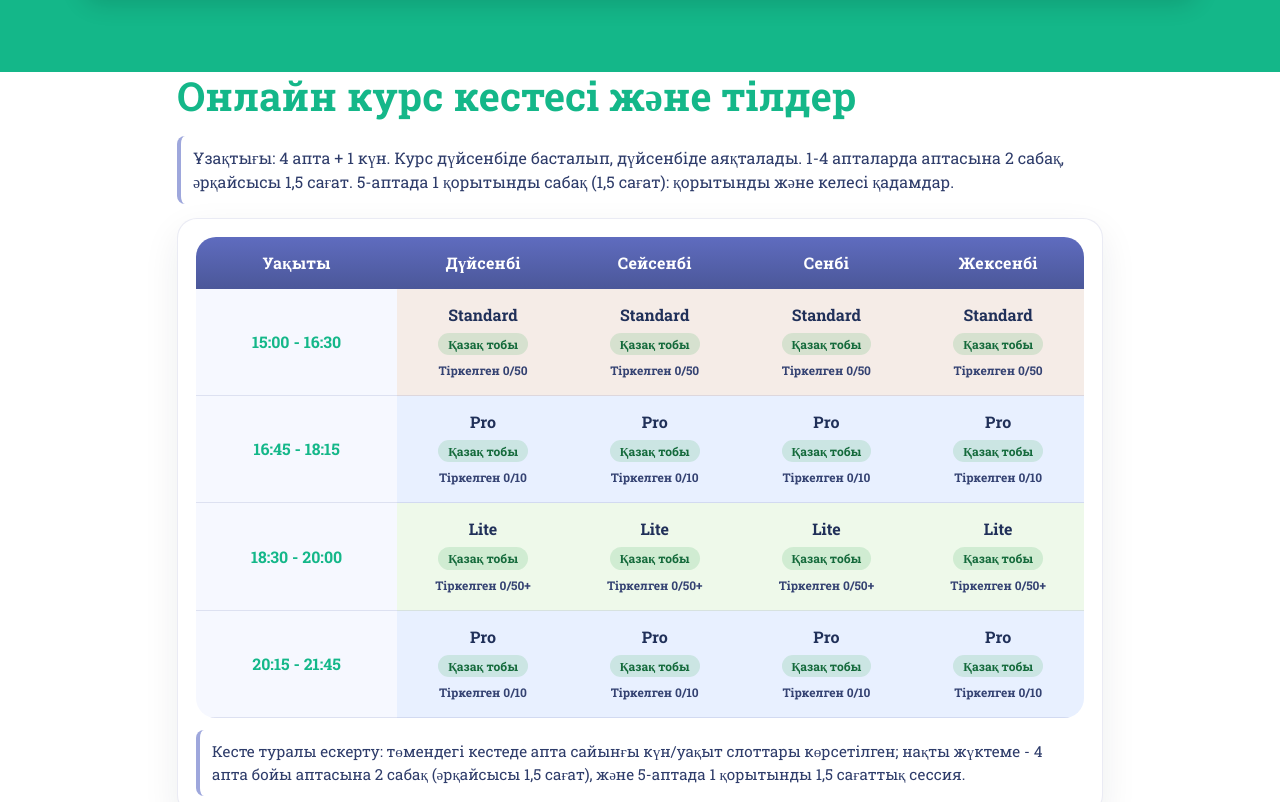
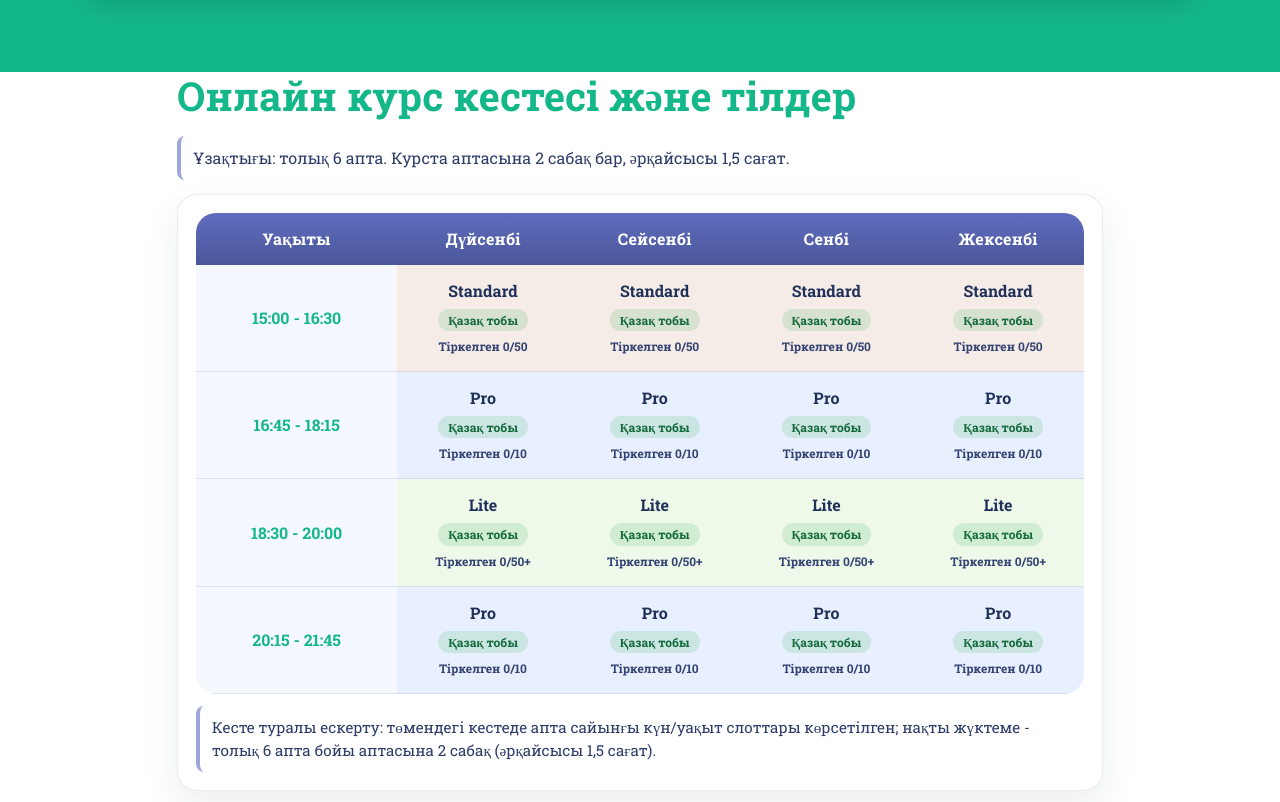
Before and after one commit to dauletulyaidyn/cv-profile, a plain HTML site: page ai-agents-course.html in a window 1280 px wide. Shown: the part 900-1702 px from the top of the page. Drawn offline with Linux system fonts and the light colour scheme; a script that the page names is missing.

Commit message:
Update course duration to full 6 weeks

```diff
--- a/ai-agents-course.html
+++ b/ai-agents-course.html
@@ -225,10 +225,10 @@
                         <div class="col-lg-10 col-12 mx-auto">
                             <h2 class="mb-3" data-en="Online course schedule and languages" data-ru="Онлайн-курс: расписание и языки" data-kk="Онлайн курс кестесі және тілдер">Online course schedule and languages</h2>
                             <p class="schedule-duration-note"
-                               data-en="Duration: 4 weeks + 1 day. The course starts on Monday and ends on Monday. Weeks 1-4 include 2 sessions per week, 1.5 hours each. Week 5 adds 1 final 1.5-hour session for conclusion and next steps."
-                               data-ru="Длительность: 4 недели + 1 день. Курс начинается в понедельник и заканчивается в понедельник. В 1-4 неделях по 2 занятия в неделю по 1,5 часа. На 5-й неделе добавляется 1 финальное занятие на 1,5 часа: заключение и следующие шаги."
-                               data-kk="Ұзақтығы: 4 апта + 1 күн. Курс дүйсенбіде басталып, дүйсенбіде аяқталады. 1-4 апталарда аптасына 2 сабақ, әрқайсысы 1,5 сағат. 5-аптада 1 қорытынды сабақ (1,5 сағат): қорытынды және келесі қадамдар.">
-                               Duration: 4 weeks + 1 day. The course starts on Monday and ends on Monday. Weeks 1-4 include 2 sessions per week, 1.5 hours each. Week 5 adds 1 final 1.5-hour session for conclusion and next steps.
+                               data-en="Duration: 6 full weeks. The course includes 2 sessions per week, 1.5 hours each."
+                               data-ru="Длительность: полные 6 недель. Курс включает 2 занятия в неделю по 1,5 часа."
+                               data-kk="Ұзақтығы: толық 6 апта. Курста аптасына 2 сабақ бар, әрқайсысы 1,5 сағат.">
+                               Duration: 6 full weeks. The course includes 2 sessions per week, 1.5 hours each.
                             </p>
                             <div class="schedule-wrap">
                                 <div class="table-responsive">
@@ -303,10 +303,10 @@
                                 </table>
                             </div>
                                 <p class="schedule-duration-footnote mb-0"
-                                   data-en="Schedule note: the table shows weekly time slots; actual learning load is 2 x 1.5-hour sessions each week for 4 weeks, plus 1 final 1.5-hour session in week 5."
-                                   data-ru="Примечание к расписанию: в таблице показаны недельные слоты по дням и времени; фактическая нагрузка - 2 занятия по 1,5 часа каждую неделю в течение 4 недель, плюс 1 финальная сессия 1,5 часа на 5-й неделе."
-                                   data-kk="Кесте туралы ескерту: төмендегі кестеде апта сайынғы күн/уақыт слоттары көрсетілген; нақты жүктеме - 4 апта бойы аптасына 2 сабақ (әрқайсысы 1,5 сағат), және 5-аптада 1 қорытынды 1,5 сағаттық сессия.">
-                                   Schedule note: the table shows weekly time slots; actual learning load is 2 x 1.5-hour sessions each week for 4 weeks, plus 1 final 1.5-hour session in week 5.
+                                   data-en="Schedule note: the table shows weekly time slots; actual learning load is 2 x 1.5-hour sessions each week for 6 full weeks."
+                                   data-ru="Примечание к расписанию: в таблице показаны недельные слоты по дням и времени; фактическая нагрузка - 2 занятия по 1,5 часа каждую неделю в течение полных 6 недель."
+                                   data-kk="Кесте туралы ескерту: төмендегі кестеде апта сайынғы күн/уақыт слоттары көрсетілген; нақты жүктеме - толық 6 апта бойы аптасына 2 сабақ (әрқайсысы 1,5 сағат).">
+                                   Schedule note: the table shows weekly time slots; actual learning load is 2 x 1.5-hour sessions each week for 6 full weeks.
                                 </p>
                             </div>
                         </div>
```
